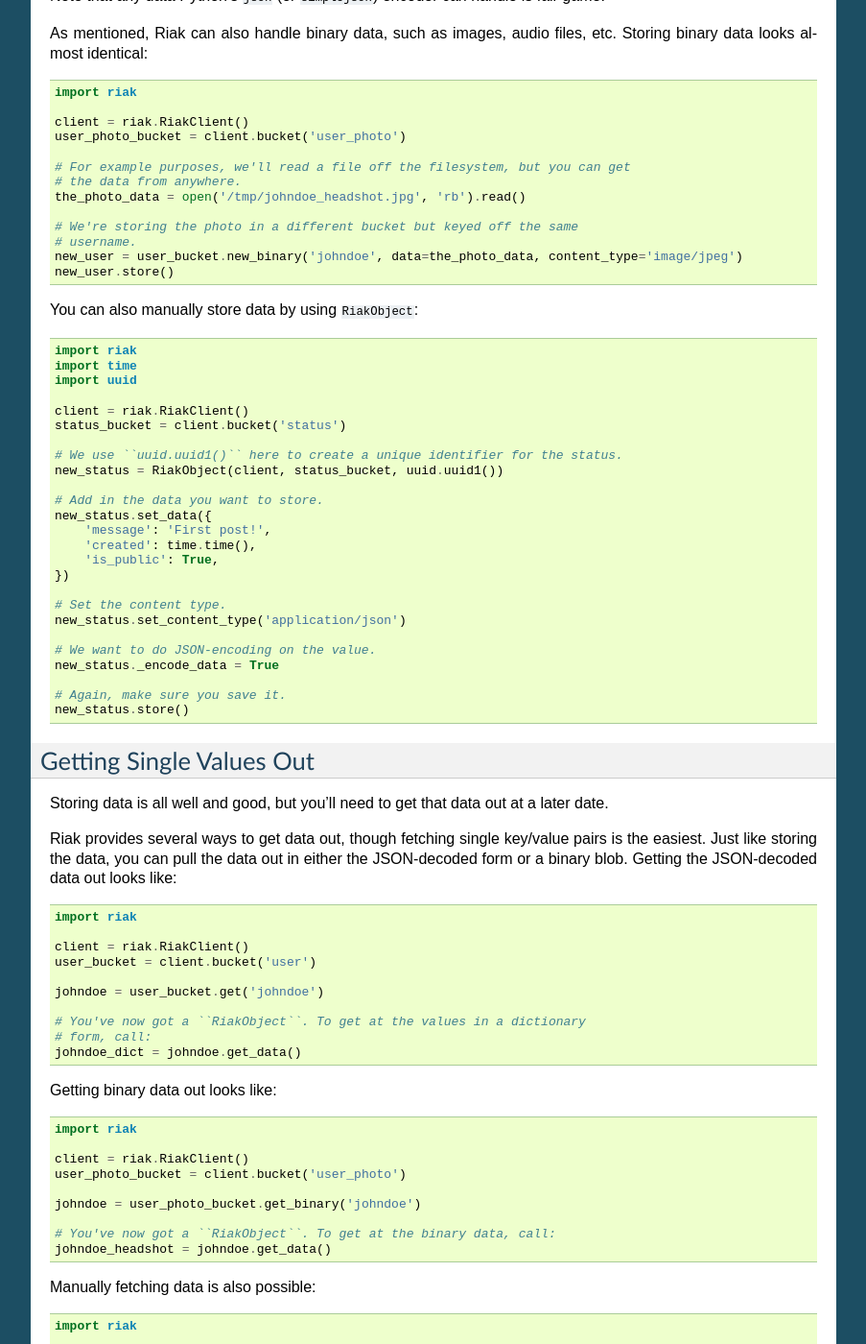
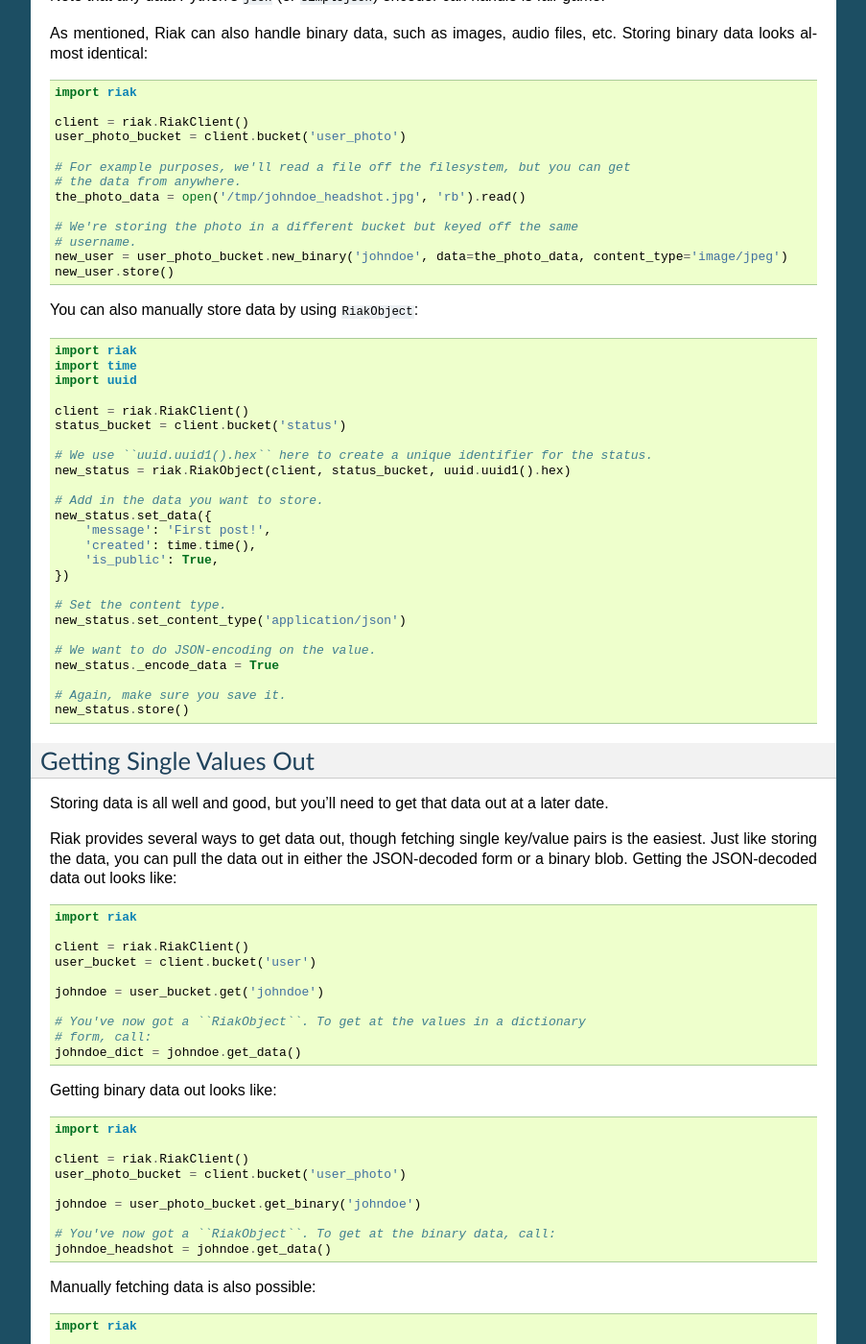
Before and after one commit to basho/riak-python-client, a Sphinx documentation site: the page built from docs/tutorial.rst, in a window 1280 px wide and 1400 px high, scrolled down 2125 px. Shown: the whole window at 96% size, without its empty margins (198-1101 px from the left). Built offline with Sphinx 7.4.7, drawn with Linux system fonts in a browser that asks for light colours.

Commit message:
updates the tutorial make sure Riak object is accessed with the riak object and also sets uuid.uuid1() to use a string

```diff
--- a/docs/tutorial.rst
+++ b/docs/tutorial.rst
@@ -159,7 +159,7 @@
 
   # We're storing the photo in a different bucket but keyed off the same
   # username.
-  new_user = user_bucket.new_binary('johndoe', data=the_photo_data, content_type='image/jpeg')
+  new_user = user_photo_bucket.new_binary('johndoe', data=the_photo_data, content_type='image/jpeg')
   new_user.store()
 
 You can also manually store data by using ``RiakObject``::
@@ -171,8 +171,8 @@
   client = riak.RiakClient()
   status_bucket = client.bucket('status')
 
-  # We use ``uuid.uuid1()`` here to create a unique identifier for the status.
-  new_status = RiakObject(client, status_bucket, uuid.uuid1())
+  # We use ``uuid.uuid1().hex`` here to create a unique identifier for the status.
+  new_status = riak.RiakObject(client, status_bucket, uuid.uuid1().hex)
 
   # Add in the data you want to store.
   new_status.set_data({
@@ -233,7 +233,7 @@
   status_bucket = client.bucket('status')
 
   # We're using the UUID generated from the above section.
-  first_post_status = RiakObject(client, status_bucket, '39fbee54-fb82-11df-a2cf-d49a20c04e6a')
+  first_post_status = riak.RiakObject(client, status_bucket, '39fbee54-fb82-11df-a2cf-d49a20c04e6a')
   first_post_status._encode_data = True
   r = status_bucket.get_r(r)
 
@@ -327,7 +327,7 @@
 
   johndoe = user_bucket.get('johndoe')
 
-  new_status = status_bucket.new(uuid.uuid1(), data={
+  new_status = status_bucket.new(uuid.uuid1().hex, data={
       'message': 'First post!',
       'created': time.time(),
       'is_public': True,
@@ -366,7 +366,7 @@
 
   johndoe = user_bucket.get('johndoe')
 
-  new_status_key = uuid.uuid1()
+  new_status_key = uuid.uuid1().hex
   new_status = status_bucket.new(new_status_key, data={
       'message': 'First post!',
       'created': time.time(),
```
